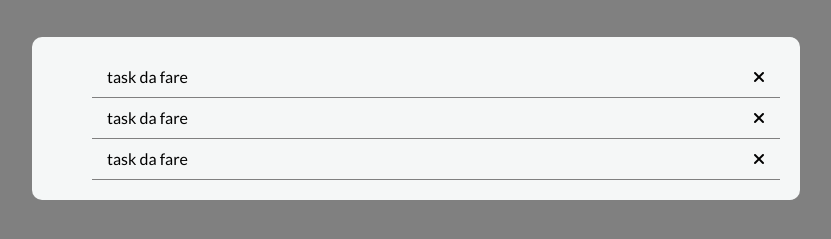
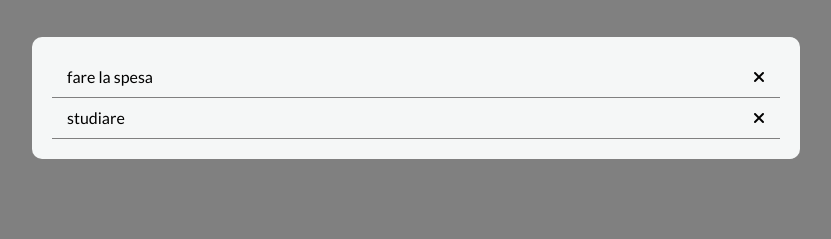
Before and after one commit to franedsandi/vue-todolist, a plain HTML site: page index.html in a window 1280 px wide. Shown: the part 161-400 px from the top of the page, without its empty margins (224-1055 px from the left). Drawn offline with nearby package versions, Linux system fonts and the light colour scheme.

Commit message:
feat list

```diff
--- a/css/style.css
+++ b/css/style.css
@@ -41,6 +41,7 @@ img{
 }
 .task-container ul{
   list-style: none;
+  padding: 0;
 }
 .task-container li{
   line-height: 40px;
--- a/index.html
+++ b/index.html
@@ -31,15 +31,9 @@
       <button>Add Me</button>
     </div>
     <div class="task-container">
-      <ul>
-        <li>
-          <span>task da fare</span>
-          <i class="fa-solid fa-xmark"></i>
-        </li>        <li>
-          <span>task da fare</span>
-          <i class="fa-solid fa-xmark"></i>
-        </li>        <li>
-          <span>task da fare</span>
+      <ul v-if="">
+        <li v-for="task in tasks">
+          <span>{{task}}</span>
           <i class="fa-solid fa-xmark"></i>
         </li>
       </ul>
--- a/js/script.js
+++ b/js/script.js
@@ -1,5 +1,12 @@
-const {createApp}=vue;
+const {createApp}= Vue ;
 
 createApp({
-
+  data(){
+    return{
+      tasks:[
+        "fare la spesa",
+        "studiare"
+      ]
+    }
+  }
 }).mount ('#app')
```
